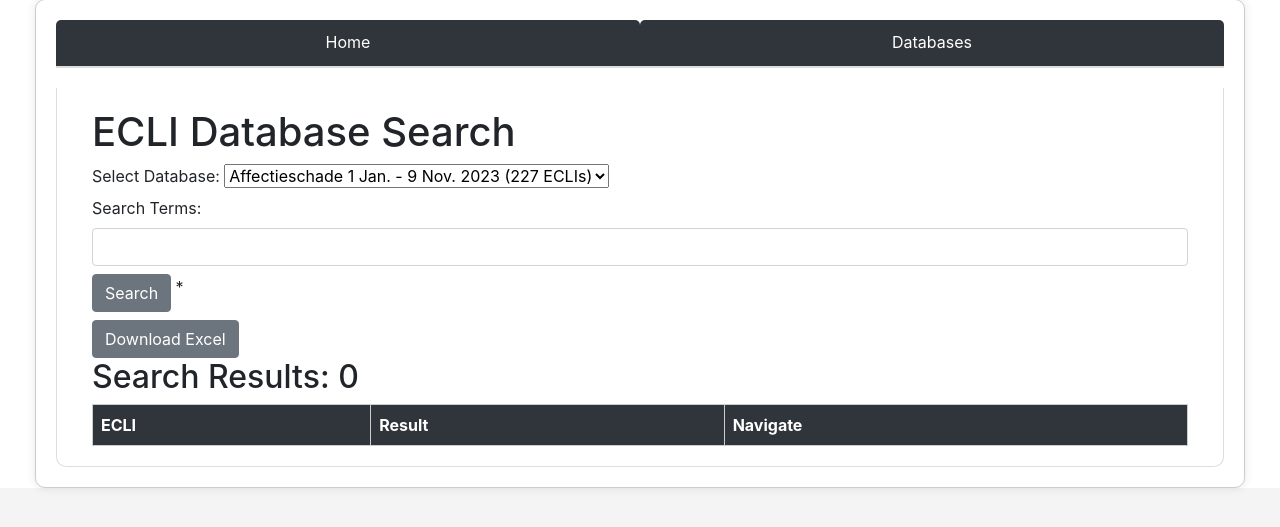
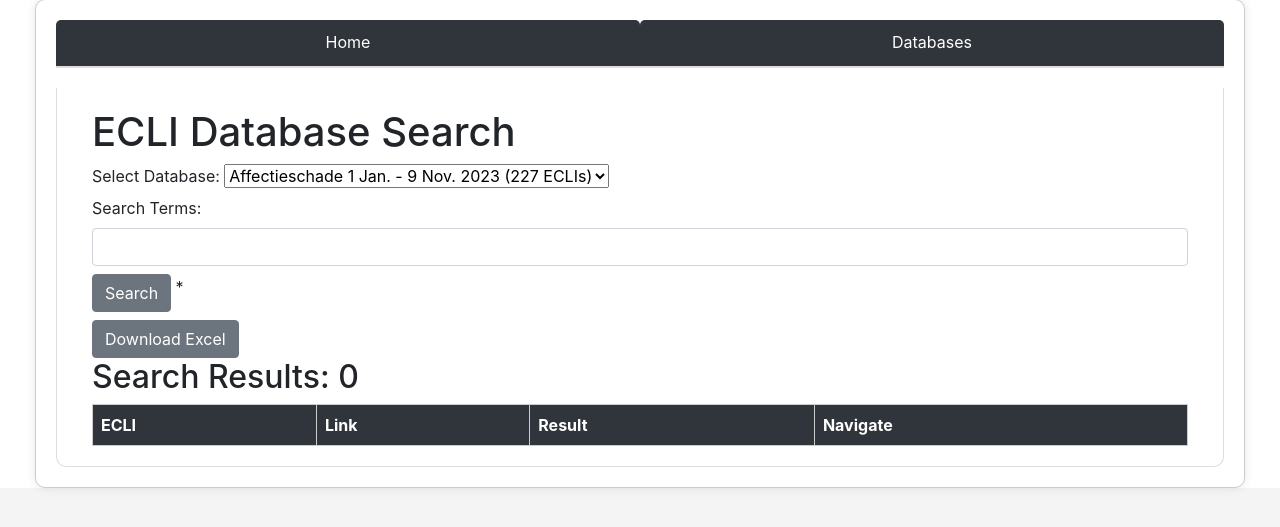
Before and after one commit to UU-RGL-Legal-Research-and-Studies/rechtspraakanalyse_gevestigd, a Flask app: page / in a window 1280 px wide. Shown: the part 21-548 px from the top of the page. Run offline with Flask 3, Linux system fonts and the light colour scheme; lists and menus that the app fills with data are empty; some libraries are stand-ins or nearby versions.

Commit message:
Update index.html

```diff
--- a/templates/index.html
+++ b/templates/index.html
@@ -132,7 +132,6 @@
                             <input type="submit" value="Search" class="btn btn-secondary mt-2"> <!-- Bootstrap classes for styling -->
                             <label for="search_guidance"
                                 data-toggle="tooltip" data-placement="right" title="
-                                • De eerste zoekopdracht duurt even. Daarna zijn de uitspraken geladen.<br>
                                 • Gebruik een komma om zoektermen te scheiden.<br>
                                 • Gebruik '|' voor synoniemen (bijv. expert|deskundige).<br>
                                 • Resultaten zijn gebaseerd op aanwezigheid zoektermen in één paragraaf van de uitspraak.<br>
@@ -149,6 +148,7 @@
                             <thead>
                                 <tr>
                                     <th>ECLI</th>
+                                    <th>Link</th>
                                     <th>Result</th>
                                     <th>Navigate</th>
                                 </tr>
@@ -157,6 +157,7 @@
                                 {% for ecli, data in ECLI_texts.items() %}
                                     <tr>
                                         <td>{{ ecli }}</td>
+                                        <td><a href="{{ ECLI_texts[ecli].identifier_link }}">{{ ECLI_texts[ecli].identifier_link }}</a></td>
                                         <td>{{ (data['texts'][data['current_index']]|safe) if data['texts'] else 'No result' }}</td>
 
                                         <td>
```
